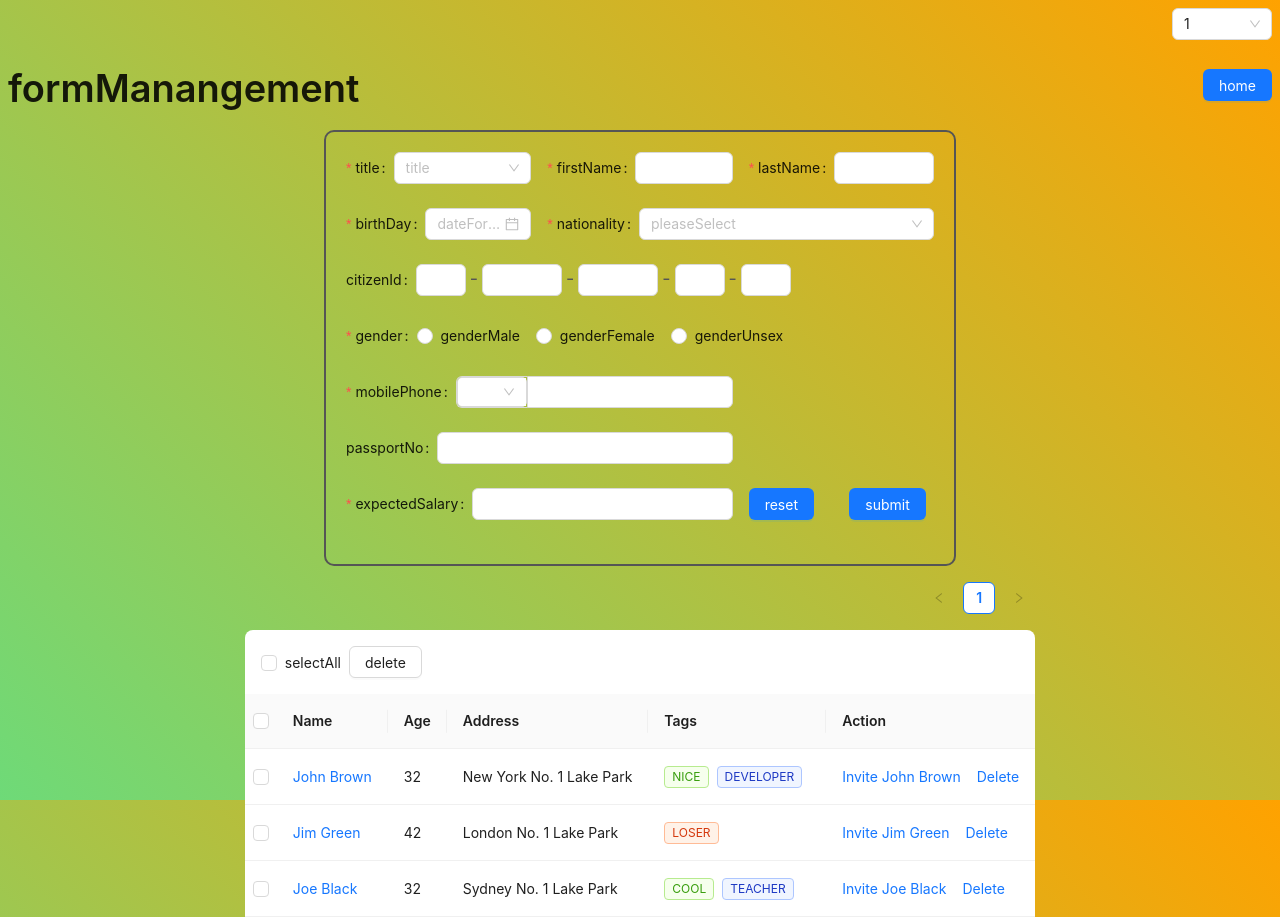
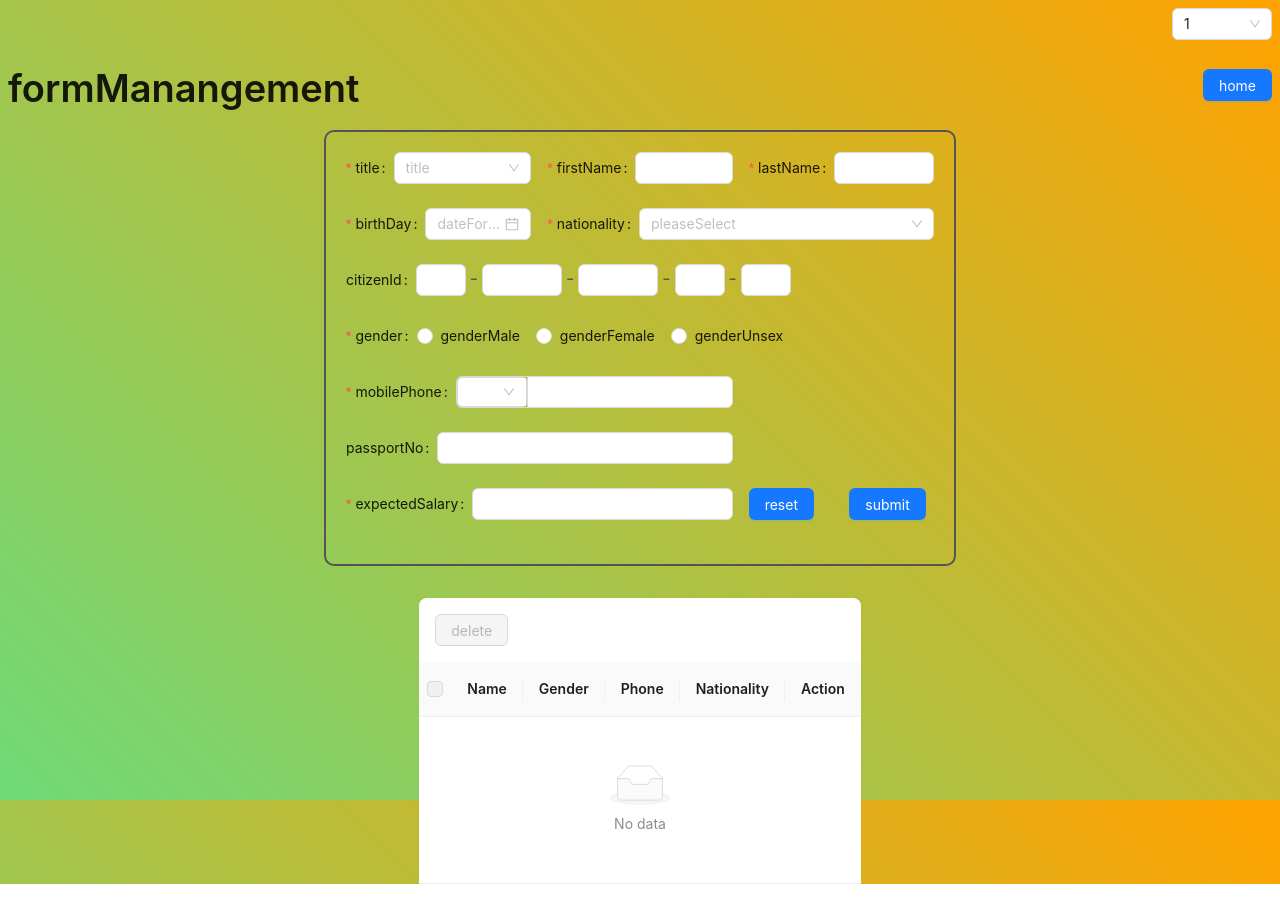
Before and after one commit to wongsakorn26/swd-frontend-test, a Next.js app: page /1/quiz2 in a window 1280 px wide. After the commit the page ends 884 px from the top, so only its background shows below. Built offline with nearby package versions, Linux system fonts and the light colour scheme; what i18next-resources-to-backend would draw is missing.

Commit message:
[7][FEAT]can create edit and delete

```diff
--- a/package.json
+++ b/package.json
@@ -9,6 +9,7 @@
     "lint": "next lint"
   },
   "dependencies": {
+    "@reduxjs/toolkit": "^2.8.1",
     "accept-language": "^3.0.20",
     "antd": "^5.20.6",
     "i18next": "^23.16.8",
@@ -20,6 +21,7 @@
     "react-cookie": "^8.0.1",
     "react-dom": "^18",
     "react-i18next": "^15.5.1",
+    "react-redux": "^9.2.0",
     "redux-toolkit": "^1.1.2",
     "sass": "^1.87.0"
   },
--- a/src/app/[lng]/quiz2/page.tsx
+++ b/src/app/[lng]/quiz2/page.tsx
@@ -1,41 +1,141 @@
 "use client"
 
+import { useTranslation } from "@/app/i18n/client"
+import { useState } from "react"
+import { Table, Button, Space, Row, Col, Typography, TableProps } from "antd"
+import { useSelector, useDispatch } from "react-redux"
+import { RootState } from "@/redux/store"
+import { addForm, updateForm } from "@/redux/formSlice"
+import { userFormProps } from "@/types/form"
+import FormComponent from "@/components/form-components"
 import Link from "next/link"
-import { useTranslation } from "@/app/i18n/client"
-import { Row, Col, Button, Typography } from "antd"
-import { useState } from "react"
-import { userData } from "@/types/form"
-import FormComponent from "@/components/form-components"
-import TableComponents from "@/components/table-components"
+import { deleteForm } from "@/redux/formSlice"
 
 export default function Quiz2({ params }: { params: { lng: string } }) {
   const { lng } = params
   const { t } = useTranslation(lng)
-  const [formData, setFormData] = useState<userData>()
+  const dispatch = useDispatch()
+  const formList = useSelector((state: RootState) => state.form)
+  const [selectedRowKeys, setSelectedRowKeys] = useState<React.Key[]>([])
+  const [editIndex, setEditIndex] = useState<number | null>(null)
+
+  const handleDelete = () => {
+    ;[...selectedRowKeys]
+      .sort((a, b) => Number(b) - Number(a))
+      .forEach((key) => dispatch(deleteForm(Number(key))))
+    setSelectedRowKeys([])
+  }
+
+  const columns: TableProps<userFormProps & { key: number }>["columns"] = [
+    {
+      title: "Name",
+      render: (record: userFormProps) =>
+        `${record.firstName} ${record.lastName}`,
+    },
+    {
+      title: "Gender",
+      dataIndex: "gender",
+    },
+    {
+      title: "Phone",
+      dataIndex: "mobilePhone",
+    },
+    {
+      title: "Nationality",
+      dataIndex: "nationality",
+    },
+    {
+      title: "Action",
+      render: (_: unknown, record: userFormProps, index: number) => (
+        <Space>
+          <Button
+            onClick={() => {
+              handleDelete()
+            }}
+          >
+            {t("delete")}
+          </Button>
+
+          <Button onClick={() => setEditIndex(index)}>{t("edit")}</Button>
+        </Space>
+      ),
+    },
+  ]
+
+  const handleSubmit = (values: userFormProps) => {
+    if (editIndex !== null) {
+      dispatch(updateForm({ index: editIndex, updated: values }))
+    } else {
+      dispatch(addForm(values))
+    }
+    setEditIndex(null)
+  }
+
+  const dataSource = formList.map((item, i) => ({
+    ...item,
+    key: i,
+  }))
+
+  const handleSelectAllChange = (e: any) => {
+    if (e.target.checked) {
+      const allKeys = dataSource.map((item) => item.key)
+      setSelectedRowKeys(allKeys)
+    } else {
+      setSelectedRowKeys([])
+    }
+  }
+
+  const rowSelection = {
+    selectedRowKeys,
+    onChange: (newSelectedRowKeys: React.Key[]) => {
+      setSelectedRowKeys(newSelectedRowKeys)
+    },
+  }
+
   return (
     <>
       <Row justify="space-between" align="middle" style={{ width: "100%" }}>
         <Col>
           <Typography.Title level={1}>{t("formManangement")}</Typography.Title>
         </Col>
-
         <Col>
           <Link href={`/${lng}/home`}>
             <Button type="primary">{t("home")}</Button>
           </Link>
         </Col>
       </Row>
-      <Row
-        justify="center"
-        style={{ flexDirection: "column", alignItems: "center" }}
+
+      <div
+        style={{
+          display: "flex",
+          flexDirection: "column",
+          alignItems: "center",
+          gap: "2rem",
+        }}
       >
         <FormComponent
-          formData={formData}
-          setFormData={setFormData}
           params={{ lng }}
+          formData={editIndex !== null ? formList[editIndex] : undefined}
+          onSubmit={handleSubmit}
         />
-        <TableComponents />
-      </Row>
+        <Table<userFormProps & { key: number }>
+          rowSelection={rowSelection}
+          columns={columns}
+          dataSource={dataSource}
+          pagination={{ pageSize: 2, position: ["topRight"] }}
+          title={() => (
+            <div style={{ display: "flex", justifyContent: "space-between" }}>
+              <Button
+                danger
+                disabled={!selectedRowKeys.length}
+                onClick={handleDelete}
+              >
+                {t("delete")}
+              </Button>
+            </div>
+          )}
+        />
+      </div>
     </>
   )
 }
--- a/src/app/i18n/locales/en/default.json
+++ b/src/app/i18n/locales/en/default.json
@@ -36,5 +36,6 @@
     "required": "This field is required {{name}}"
   },
   "delete": "Delete",
-  "selectAll": "Select All"
+  "selectAll": "Select All",
+  "edit": "Edit"
 }
--- a/src/app/i18n/locales/th/default.json
+++ b/src/app/i18n/locales/th/default.json
@@ -36,5 +36,6 @@
     "required": "กรุณากรอกข้อมูล {{name}}"
   },
   "delete": "ลบ",
-  "selectAll": "เลือกทั้งหมด"
+  "selectAll": "เลือกทั้งหมด",
+  "edit": "แก้ไข"
 }
--- /dev/null
+++ b/src/app/layout.tsx
@@ -0,0 +1,10 @@
+"use client"
+import { Provider } from "react-redux"
+import { store } from "../redux/store"
+type Props = {
+  children: React.ReactNode
+}
+
+export default function AppLayout({ children }: Props) {
+  return <Provider store={store}>{children}</Provider>
+}
--- a/src/components/form-components.tsx
+++ b/src/components/form-components.tsx
@@ -3,30 +3,37 @@
 import { useTranslation } from "@/app/i18n/client"
 import { Row, Col, Button, Select, Form, Input, DatePicker, Radio } from "antd"
 import type { FormProps } from "antd"
-import { userData, userFormProps } from "@/types/form"
+import { FormInput, userFormProps } from "@/types/form"
 import "./form.scss"
+import { useEffect } from "react"
+import dayjs from "dayjs"
+
 type Props = {
-  formData?: userData
-  setFormData: React.Dispatch<React.SetStateAction<userData | undefined>>
   params: { lng: string }
+  formData?: userFormProps
+  onSubmit: (values: userFormProps) => void
 }
-export default function FormComponent({
-  formData,
-  setFormData,
-  params,
-}: Props) {
+export default function FormComponent({ params, formData, onSubmit }: Props) {
   const { lng } = params
   const { t } = useTranslation(lng)
   const { Option } = Select
+  const [form] = Form.useForm()
 
-  const onFinish: FormProps<userFormProps>["onFinish"] = (values) => {
-    const { citizenIdP1, citizenIdP2, citizenIdP3, citizenIdP4, citizenIdP5 } =
-      values
-    const fullID = `${citizenIdP1}-${citizenIdP2}-${citizenIdP3}-${citizenIdP4}-${citizenIdP5}`
-    const formData = { ...values, fullID }
-    console.log("Success:", formData)
+  useEffect(() => {
+    if (formData) {
+      form.setFieldsValue({
+        ...formData,
+        birthDay: formData.birthDay ? dayjs(formData.birthDay) : undefined,
+      })
+    }
+  }, [formData, form])
+
+  const handleFinish = (values: FormInput) => {
+    onSubmit(values)
+    form.resetFields()
   }
-  const onFinishFailed: FormProps<userFormProps>["onFinishFailed"] = (
+
+  const onFinishFailed: FormProps<FormInput>["onFinishFailed"] = (
     errorInfo
   ) => {
     console.log("Failed:", errorInfo)
@@ -55,8 +62,8 @@ export default function FormComponent({
     <>
       <Form
         className="form-container"
-        initialValues={formData}
-        onFinish={onFinish}
+        form={form}
+        onFinish={handleFinish}
         onFinishFailed={onFinishFailed}
         autoComplete="off"
         style={{ width: "50%" }}
--- a/src/components/table-components.tsx
+++ /dev/null
@@ -1,126 +0,0 @@
-import React, { useState } from "react"
-import { Table, Tag, Space, Checkbox, Button } from "antd"
-import type { TableProps } from "antd"
-import { t } from "i18next"
-
-interface DataType {
-  key: string
-  name: string
-  age: number
-  address: string
-  tags: string[]
-}
-
-const columns: TableProps<DataType>["columns"] = [
-  {
-    title: "Name",
-    dataIndex: "name",
-    key: "name",
-    render: (text) => <a>{text}</a>,
-  },
-  {
-    title: "Age",
-    dataIndex: "age",
-    key: "age",
-  },
-  {
-    title: "Address",
-    dataIndex: "address",
-    key: "address",
-  },
-  {
-    title: "Tags",
-    key: "tags",
-    dataIndex: "tags",
-    render: (_, { tags }) => (
-      <>
-        {tags.map((tag) => {
-          let color = tag.length > 5 ? "geekblue" : "green"
-          if (tag === "loser") color = "volcano"
-          return (
-            <Tag color={color} key={tag}>
-              {tag.toUpperCase()}
-            </Tag>
-          )
-        })}
-      </>
-    ),
-  },
-  {
-    title: "Action",
-    key: "action",
-    render: (_, record) => (
-      <Space size="middle">
-        <a>Invite {record.name}</a>
-        <a>Delete</a>
-      </Space>
-    ),
-  },
-]
-
-const data: DataType[] = [
-  {
-    key: "1",
-    name: "John Brown",
-    age: 32,
-    address: "New York No. 1 Lake Park",
-    tags: ["nice", "developer"],
-  },
-  {
-    key: "2",
-    name: "Jim Green",
-    age: 42,
-    address: "London No. 1 Lake Park",
-    tags: ["loser"],
-  },
-  {
-    key: "3",
-    name: "Joe Black",
-    age: 32,
-    address: "Sydney No. 1 Lake Park",
-    tags: ["cool", "teacher"],
-  },
-]
-
-export default function TableComponents() {
-  const [selectedRowKeys, setSelectedRowKeys] = useState<React.Key[]>([])
-
-  const rowSelection = {
-    selectedRowKeys,
-    onChange: (newSelectedRowKeys: React.Key[]) => {
-      setSelectedRowKeys(newSelectedRowKeys)
-    },
-  }
-
-  const handleSelectAllChange = (e: any) => {
-    if (e.target.checked) {
-      const allKeys = data.map((item) => item.key)
-      setSelectedRowKeys(allKeys)
-    } else {
-      setSelectedRowKeys([])
-    }
-  }
-
-  return (
-    <Table<DataType>
-      rowSelection={rowSelection}
-      columns={columns}
-      dataSource={data}
-      pagination={{ pageSize: 3, position: ["topRight"] }}
-      title={() => (
-        <>
-          <Checkbox
-            checked={selectedRowKeys.length === data.length}
-            indeterminate={
-              selectedRowKeys.length > 0 && selectedRowKeys.length < data.length
-            }
-            onChange={handleSelectAllChange}
-          >
-            {t("selectAll")}
-          </Checkbox>
-          <Button>{t("delete")}</Button>
-        </>
-      )}
-    />
-  )
-}
--- /dev/null
+++ b/src/redux/formSlice.ts
@@ -0,0 +1,41 @@
+import { createSlice, PayloadAction } from '@reduxjs/toolkit'
+import { userFormProps } from '@/types/form'
+
+const loadFromLocalStorage = (): userFormProps[] => {
+    if (typeof window !== 'undefined') {
+        const data = localStorage.getItem('UserData')
+        if (data) return JSON.parse(data)
+    }
+    return []
+}
+
+const initialState: userFormProps[] = loadFromLocalStorage()
+
+const formSlice = createSlice({
+    name: 'form',
+    initialState,
+    reducers: {
+        addForm: (state, action: PayloadAction<userFormProps>) => {
+            state.push(action.payload)
+            localStorage.setItem('UserData', JSON.stringify(state))
+        },
+        updateForm: (
+            state,
+            action: PayloadAction<{ index: number; updated: Partial<userFormProps> }>
+        ) => {
+            state[action.payload.index] = {
+                ...state[action.payload.index],
+                ...action.payload.updated,
+            }
+            localStorage.setItem('UserData', JSON.stringify(state))
+        },
+        deleteForm: (state, action: PayloadAction<number>) => {
+            state.splice(action.payload, 1)
+            localStorage.setItem('UserData', JSON.stringify(state))
+        },
+
+    },
+})
+
+export const { addForm, updateForm, deleteForm } = formSlice.actions
+export default formSlice.reducer
--- /dev/null
+++ b/src/redux/store.ts
@@ -0,0 +1,11 @@
+import { configureStore } from '@reduxjs/toolkit'
+import formReducer from './formSlice'
+
+export const store = configureStore({
+    reducer: {
+        form: formReducer,
+    },
+})
+
+export type RootState = ReturnType<typeof store.getState>
+export type AppDispatch = typeof store.dispatch
```
Also changed, not shown: src/types/form.d.ts (+14 -14 lines), 1 other file (tests, documents, lock files or other folders).
